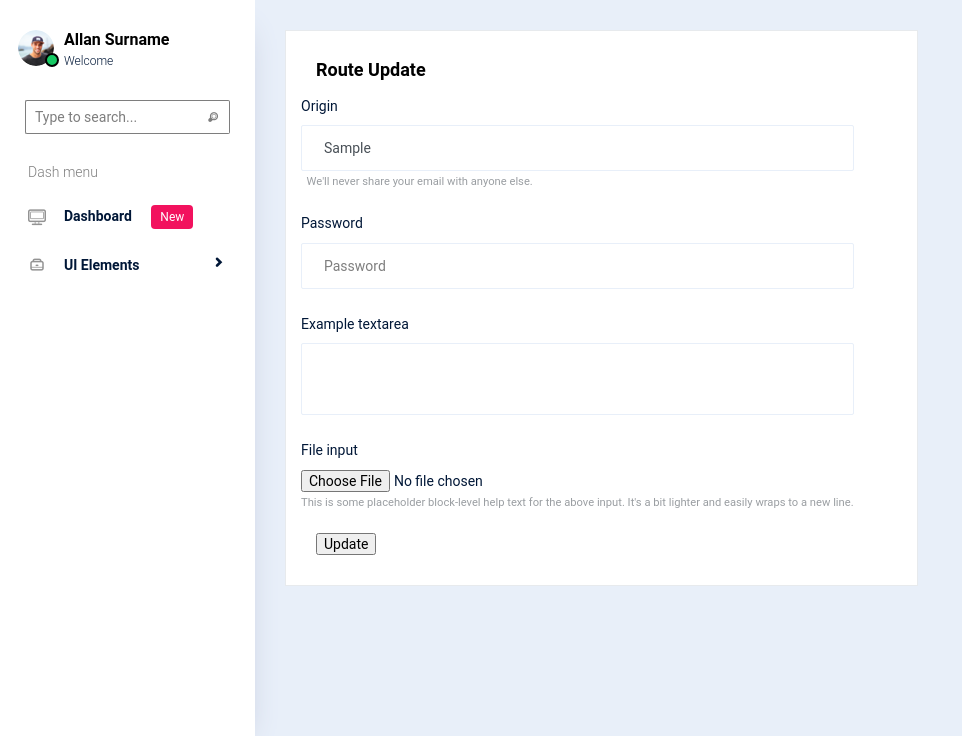
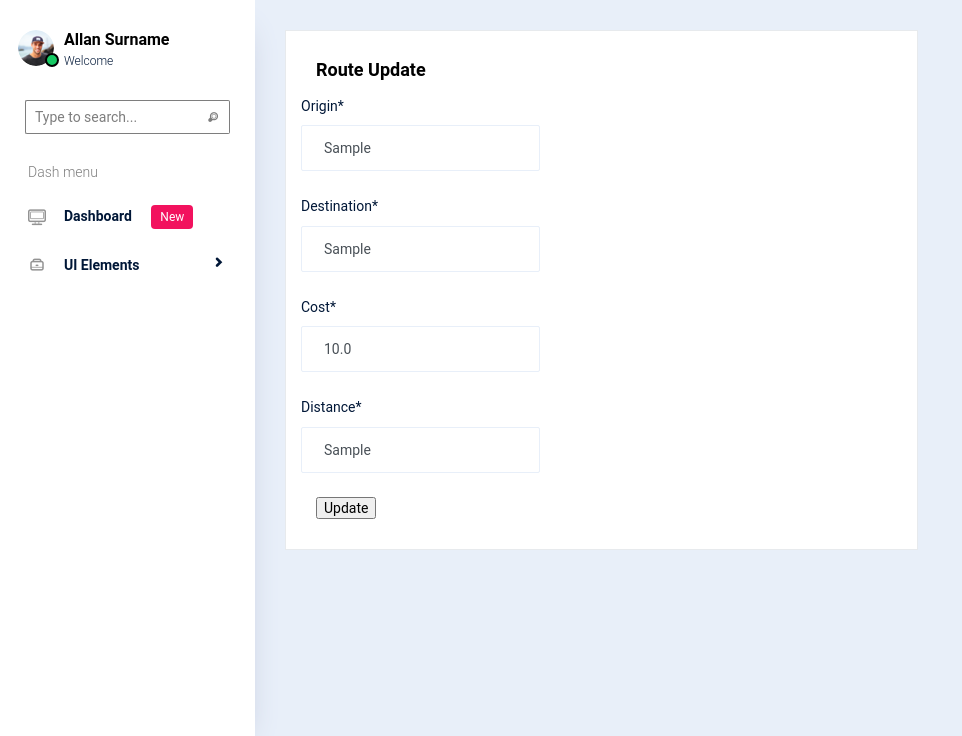
Before and after one commit to mugabwa/Dwear, a Django app: page /routes/1/update in a window 1280 px wide. Shown: the part 64-800 px from the top of the page, without its empty margins (0-962 px from the left). Run offline with Django 3.2, Linux system fonts and the light colour scheme; tables that the repository leaves empty hold one stand-in row (values such as "Sample post"); some libraries are stand-ins or nearby versions; some web fonts are replaced.

Commit message:
form ui fix

```diff
--- a/client/manager.py
+++ b/client/manager.py
@@ -1,5 +1,5 @@
 from django.contrib.auth.base_user import BaseUserManager
-from django.utils.translation import ugettext_lazy as _
+from django.utils.translation import gettext_lazy as _
 
 
 class CustomUserManager(BaseUserManager):
--- a/client/models.py
+++ b/client/models.py
@@ -4,7 +4,6 @@ from django.utils import timezone
 from django.utils.translation import gettext_lazy as _
 
 from .manager import CustomUserManager
-
 
 class CustomUser(AbstractBaseUser, PermissionsMixin):
     email = models.EmailField(_('email address'), unique=True)
--- a/routes/forms.py
+++ b/routes/forms.py
@@ -1,7 +1,21 @@
 from django import forms
 from routes.models import RouteData
+from .models import Route
+
 
 class FileForm(forms.ModelForm):
     class Meta:
-        model=RouteData
-        fields = ['route','filepath']
+        model = RouteData
+        fields = ['route', 'filepath']
+
+
+class RouteForm(forms.ModelForm):
+    class Meta:
+        model = Route
+        fields = "__all__"
+        widgets = {
+            'origin': forms.TextInput(attrs={'class': 'form-control p-input'}),
+            'destination': forms.TextInput(attrs={'class': 'form-control p-input'}),
+            'distance': forms.TextInput(attrs={'class': 'form-control p-input'}),
+            'cost': forms.TextInput(attrs={'class': 'form-control p-input'}),
+        }
--- a/routes/templates/route_update_form.html
+++ b/routes/templates/route_update_form.html
@@ -1,4 +1,6 @@
 {% extends "base.html" %}
+{% load crispy_forms_filters %}
+{% load crispy_forms_tags %}
 {% block content %}
 <div class="row">
   <div class="col-lg-8 d-flex grid-margin stretch-card">
@@ -8,27 +10,21 @@
           <h4 class="card-title mb-3">Route Update</h4>
         </div>
         <div class="row">
-          <form class="forms-sample" method="post" >
+          <form class="forms-sample" method="post" action="{% url 'route-update' route.id %}">
             {% csrf_token %}
-            <div class="form-group">
-                <label for="exampleInputEmail1">Origin</label>
-                <input type="text" class="form-control p-input" id="exampleInputEmail1" aria-describedby="emailHelp" value="{{ route.origin }}">
-                <small id="emailHelp" class="form-text text-muted text-success"><span class="fa fa-info mt-1"></span>  We'll never share your email with anyone else.</small>
+              <div class="form-group">
+                {{ form.origin | as_crispy_field }}
+
             </div>
-            <div class="form-group">
-                <label for="exampleInputPassword1">Password</label>
-                <input type="password" class="form-control p-input" id="exampleInputPassword1" placeholder="Password">
+               <div class="form-group">
+                {{ form.destination | as_crispy_field }}
             </div>
-            <div class="form-group">
-                <label for="exampleTextarea">Example textarea</label>
-                <textarea class="form-control p-input" id="exampleTextarea" rows="3"></textarea>
+               <div class="form-group">
+                {{ form.cost | as_crispy_field }}
             </div>
-            <div class="form-group">
-                <label for="exampleInputFile">File input</label>
-                <input type="file" class="form-control-file" id="exampleInputFile" aria-describedby="fileHelp">
-                <small id="fileHelp" class="form-text text-muted">This is some placeholder block-level help text for the above input. It's a bit lighter and easily wraps to a new line.</small>
+               <div class="form-group">
+                {{ form.distance | as_crispy_field }}
             </div>
-
 
             <div class="col-12">
                 <!-- <button type="submit" class="btn btn-primary">Submit</button> -->
--- a/routes/urls.py
+++ b/routes/urls.py
@@ -1,7 +1,7 @@
 from django.urls import path
-from .views import RouteListView, RouteUpdate
+from .views import RouteListView, RouteUpdate, update
 
 urlpatterns = [
     path('routes/',RouteListView.as_view(), name='route-list'),
-    path('routes/<int:pk>/update', RouteUpdate.as_view(), name='route-update'),
+    path('routes/<int:pk>/update', update, name='route-update'),
 ]
--- a/routes/views.py
+++ b/routes/views.py
@@ -1,7 +1,9 @@
-
 from django.urls import reverse
 from django.views.generic import ListView
 from django.views.generic.edit import UpdateView
+from django.shortcuts import render , redirect
+
+from .forms import RouteForm
 from .models import Route
 
 
@@ -13,9 +15,26 @@ class RouteListView(ListView):
 
 class RouteUpdate(UpdateView):
     model = Route
-    fields = ['origin','destination','distance','cost']
+    fields = ['origin', 'destination', 'distance', 'cost']
     template_name = 'route_update_form.html'
     context_object_name = 'route'
 
     def get_success_url(self):
         return reverse('route-list')
+
+
+def update(request, pk=None):
+    route = Route.objects.get(id=pk)
+    form = RouteForm(instance=route)
+    if request.method == 'POST':
+        form = RouteForm(request.POST, instance=route)
+        if form.is_valid():
+            form.save()
+            return redirect("route-list")
+        else:
+            return render(request, 'route_update_form.html')
+    context = {
+        "form": form,
+        "route": route
+    }
+    return render(request, 'route_update_form.html', context)
```
Also changed, not shown: Dwear/settings.py (+16 -18 lines), requirements.txt (+25 -3 lines), routes/models.py (+7 -5 lines), 1 other file.
